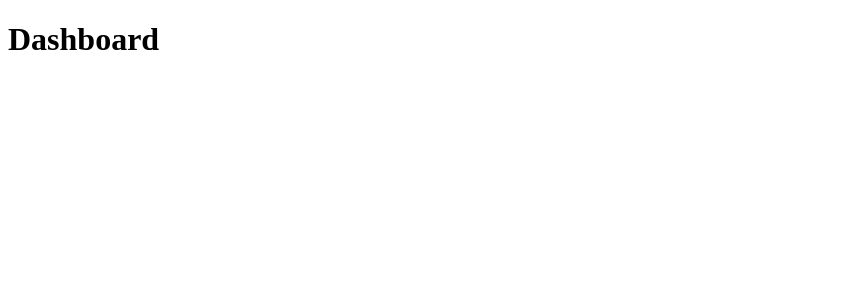
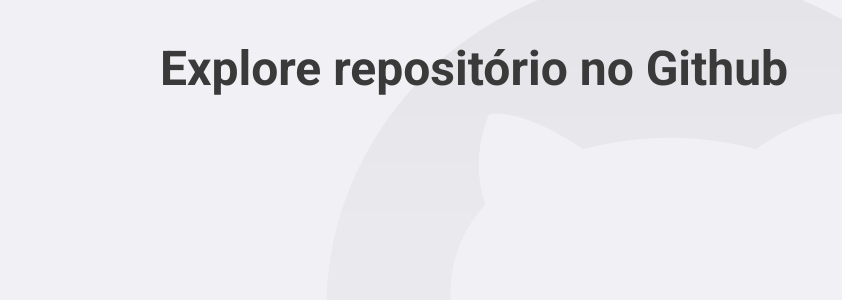
Before and after one commit to Johnny-Saraiva/github-explorer, a React (Create React App) app: page / in a window 1280 px wide. Shown: the top 300 px of the page, without its empty margins (0-842 px from the left). Built offline with nearby package versions, Linux system fonts and the light colour scheme.

Commit message:
config global styled Component

```diff
--- a/package.json
+++ b/package.json
@@ -15,6 +15,7 @@
     "react-dom": "^16.13.1",
     "react-router-dom": "^5.1.2",
     "react-scripts": "3.4.1",
+    "styled-components": "^5.1.0",
     "typescript": "~3.7.2"
   },
   "scripts": {
@@ -36,6 +37,7 @@
     ]
   },
   "devDependencies": {
+    "@types/styled-components": "^5.1.0",
     "@typescript-eslint/eslint-plugin": "^2.29.0",
     "@typescript-eslint/parser": "^2.29.0",
     "eslint": "^6.8.0",
--- a/public/index.html
+++ b/public/index.html
@@ -5,6 +5,7 @@
     <meta name="viewport" content="width=device-width, initial-scale=1" />
     <meta name="theme-color" content="#3A3A3A" />
     <title>Github Explorer</title>
+    <link href="https://fonts.googleapis.com/css2?family=Roboto:wght@400;700&display=swap" rel="stylesheet">
   </head>
   <body>
     <noscript>You need to enable JavaScript to run this app.</noscript>
--- a/src/App.tsx
+++ b/src/App.tsx
@@ -1,12 +1,17 @@
 import React from 'react';
 import { BrowserRouter } from 'react-router-dom';
+
+import GlobalStyle from './styles/global';
 import Routes from './routes';
 
 const  App: React.FC = () => {
   return (
-    <BrowserRouter>
-      <Routes />
-    </BrowserRouter>
+    <>
+      <BrowserRouter>
+        <Routes />
+      </BrowserRouter>
+      <GlobalStyle />
+    </>
   );
 }
 
--- a/src/pages/Dashboard/index.tsx
+++ b/src/pages/Dashboard/index.tsx
@@ -1,8 +1,10 @@
 import React from 'react';
+
+import { Title } from './style';
 
 const Dashboard: React.FC = () => {
   return (
-    <h1>Dashboard</h1>
+    <Title>Explore repositório no Github</Title>
   )
 }
 
--- /dev/null
+++ b/src/pages/Dashboard/style.ts
@@ -0,0 +1,6 @@
+import styled from 'styled-components';
+
+export const Title = styled.h1`
+  font-size: 48px;
+  color: #3A3A3A;
+`;
--- /dev/null
+++ b/src/styles/global.ts
@@ -0,0 +1,31 @@
+import { createGlobalStyle } from 'styled-components';
+
+import githubBackground from '../assets/github.svg';
+
+export default createGlobalStyle`
+  * {
+    margin: 0;
+    padding: 0;
+    outline: 0;
+    box-sizing: 0;
+  }
+
+  body {
+    background: #F0F0F5 url(${githubBackground}) no-repeat 55% top;
+    -webkit-font-smoothing: antialiased;
+  }
+
+  body, input, button {
+    font: 16px Roboto, sans-serif;
+  }
+
+  #root {
+    max-width: 960px;
+    margin: 0 auto;
+    padding: 40px 20px;
+  }
+
+  button {
+    cursor: pointer;
+  }
+`;
```
Also changed, not shown: src/assets/github.svg (added), 1 other file (tests, documents, lock files or other folders).
